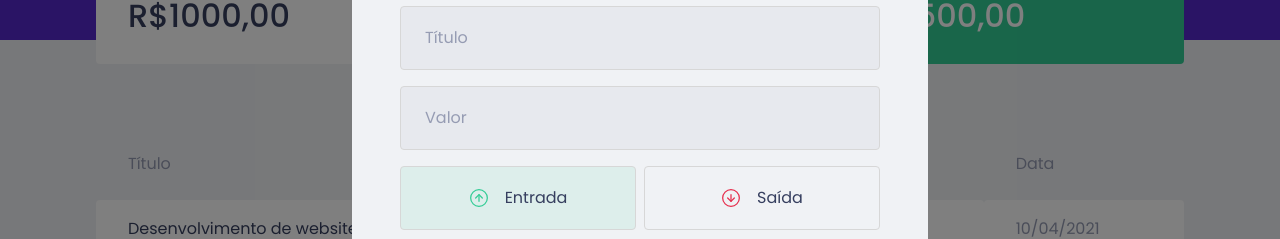
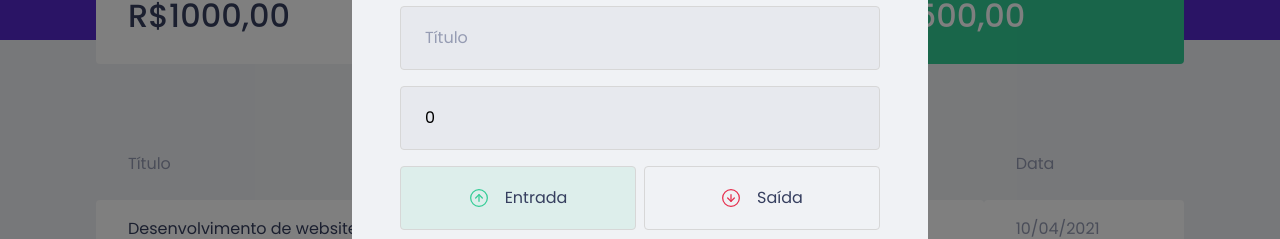
Before and after one commit to thalestestoni/ignite-dtmoney, a React (Create React App) app: page / in a window 1280 px wide. Both pictures are taken after a click on the button "Nova transação". Shown: the part 232-471 px from the top of the page. Built offline with nearby package versions, Linux system fonts and the light colour scheme; no server answers; what miragejs would draw is missing.

Commit message:
Salvando dados do form

```diff
--- a/src/components/NewTransactionModal/index.tsx
+++ b/src/components/NewTransactionModal/index.tsx
@@ -1,4 +1,4 @@
-import React, { useState } from 'react';
+import { FormEvent, useState } from 'react';
 import Modal from 'react-modal';
 import closeImg from '../../assets/close.svg';
 import incomeImg from '../../assets/income.svg';
@@ -11,7 +11,21 @@
 }
 
 export function NewTransactionModal({ isOpen, onRequestClose}: NewTransactionModalProps) {
+    const [title, setTitle] = useState('');
+    const [value, setValue] = useState(0);
+    const [category, setCategory] = useState('');
     const [type, setType] = useState('deposit');
+
+    function handleCreateNewTransaction(event: FormEvent) {
+        event.preventDefault();
+
+        console.log({
+            title,
+            value,
+            category,
+            type
+        });
+    }
 
     return (
         <Modal
@@ -28,16 +42,20 @@
                 <img src={closeImg} alt="Fechar modal"/>
             </button>
 
-            <Container>
+            <Container onSubmit={handleCreateNewTransaction}>
                 <h2>Cadastrar transação</h2>
 
                 <input
                     placeholder="Título"
+                    value={title}
+                    onChange={event => setTitle(event.target.value)}
                 />
 
                 <input
                     type="number"
                     placeholder="Valor"
+                    value={value}
+                    onChange={event => setValue(Number(event.target.value))}
                 />
 
                 <TransactionTypeContainer>
@@ -63,6 +81,8 @@
 
                 <input
                     placeholder="Categoria"
+                    value={category}
+                    onChange={event => setCategory(event.target.value)}
                 />
 
                 <button type="submit">
```
